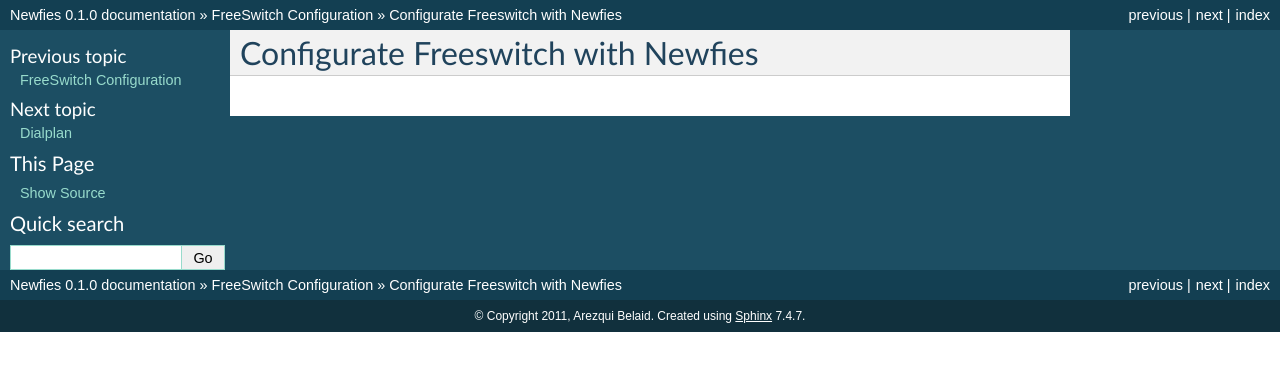
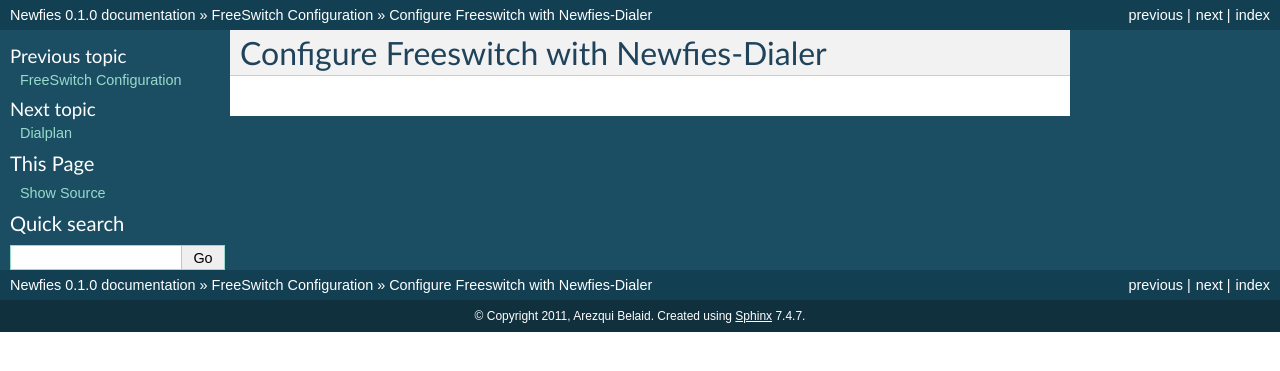
Before and after one commit to newfies-dialer/newfies-dialer, a Sphinx documentation site: the page built from docs/source/freeswitch-conf/config-fs-with-newfies.rst, in a window 1280 px wide. Shown: the top 371 px of the page. Built offline with Sphinx 7.4.7, drawn with Linux system fonts in a browser that asks for light colours.

Commit message:
Spelling

```diff
--- a/docs/source/freeswitch-conf/config-fs-with-newfies.rst
+++ b/docs/source/freeswitch-conf/config-fs-with-newfies.rst
@@ -1,4 +1,4 @@
-.. _configurate-fs-with-newfies:
+.. _configure-fs-with-newfies:
 
-Configurate Freeswitch with Newfies
-===================================
+Configure Freeswitch with Newfies-Dialer
+========================================
```
